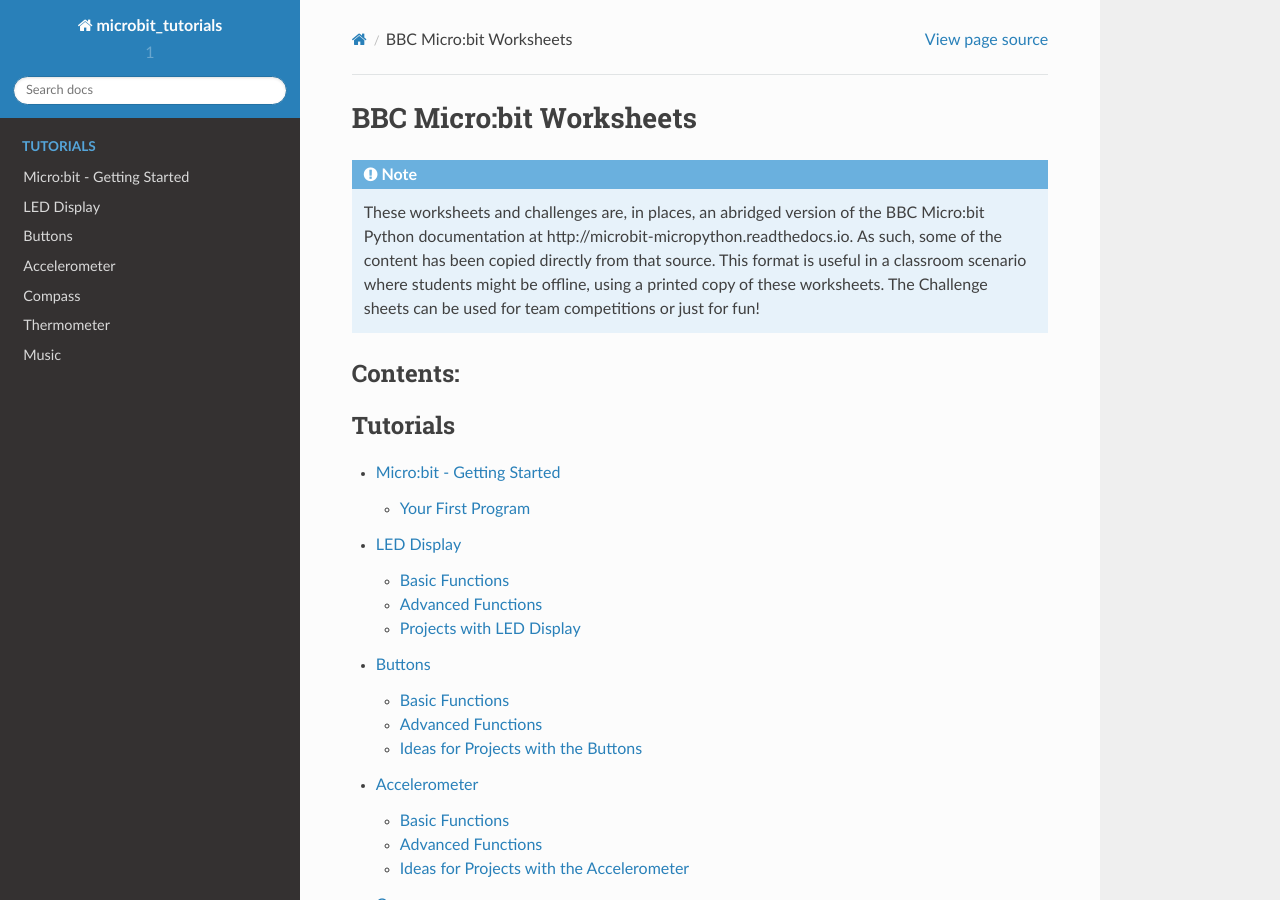
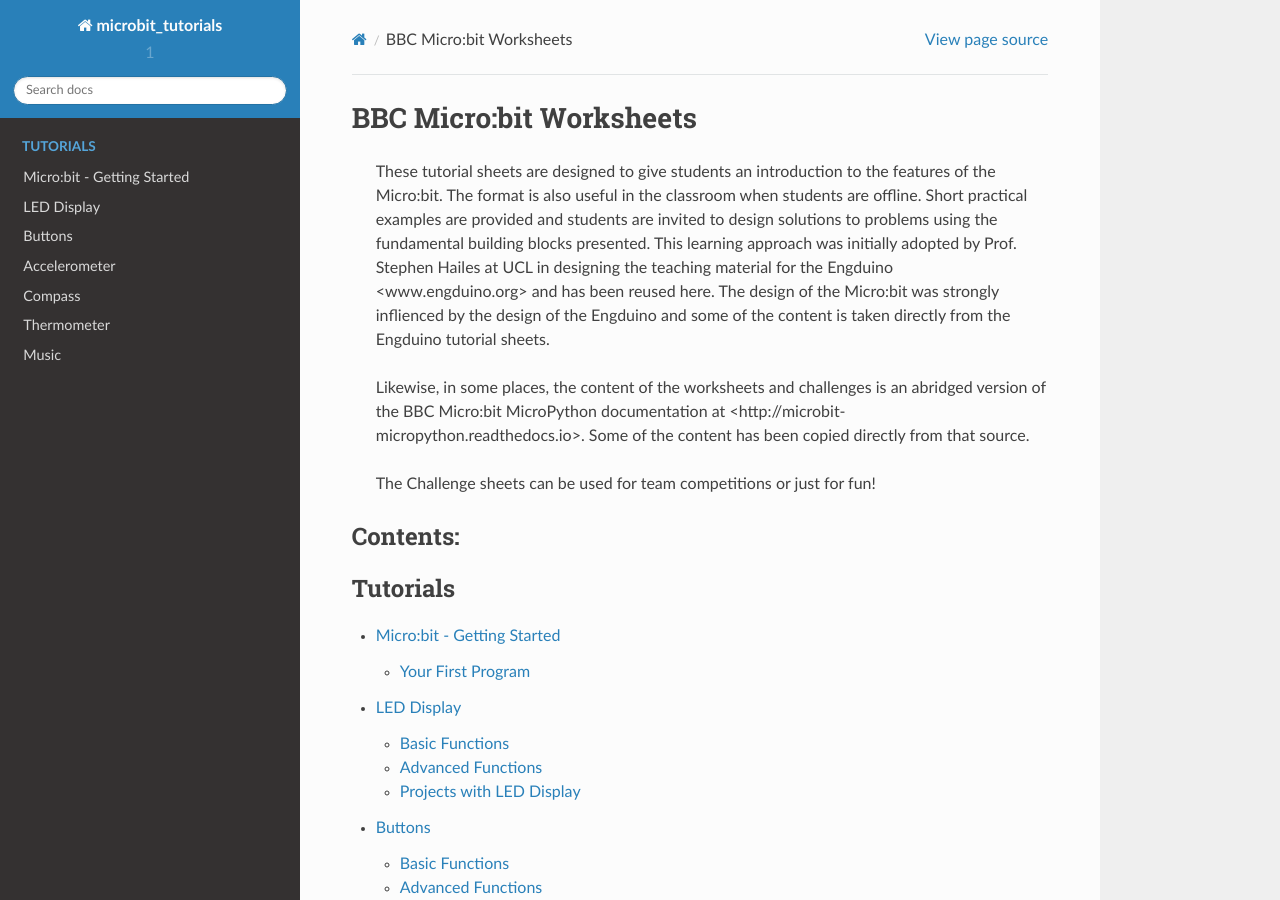
Before and after one commit to rharbird/microbit-challenges, a Sphinx documentation site: the page built from docs/source/index.rst, in a window 1280 px wide and 900 px high. Built offline with Sphinx 7.4.7 and the Read the Docs theme 2.0.0, drawn with Linux system fonts in a browser that asks for light colours; pages that are not in the unit, such as notebooks, are missing from menus.

Commit message:
Trying to get pictures rendering

```diff
--- a/docs/source/index.rst
+++ b/docs/source/index.rst
@@ -6,16 +6,19 @@
 BBC Micro:bit Worksheets
 ========================
 
+	These tutorial sheets are designed to give students an introduction to the features of the
+	Micro:bit.  The format is also useful in the classroom when students are offline.
+	Short practical examples are provided and students are invited to design solutions to problems
+	using the fundamental building blocks presented. This learning approach was initially adopted by
+	Prof. Stephen Hailes at UCL in designing the teaching material for the Engduino <www.engduino.org>
+	and has been reused here. The design of the Micro:bit was strongly inflienced by the design of the
+	Engduino and some of the content is taken directly from the Engduino tutorial sheets.
 
+	Likewise, in some places, the content of the worksheets and challenges is an abridged version of the
+	BBC Micro:bit MicroPython documentation at <http://microbit-micropython.readthedocs.io>.  Some of
+	the content has been copied directly from that source.
 
-.. note::
-
-	These worksheets and challenges are, in places,  an abridged version of the BBC Micro:bit Python
-	documentation at http://microbit-micropython.readthedocs.io. As
-	such, some of the content has been copied directly from that source. This
-	format is useful in a classroom scenario where students might be offline, using a printed copy of
-	these worksheets. The Challenge sheets can be used for team competitions or just for fun!
-
+	The Challenge sheets can be used for team competitions or just for fun!
 
 Contents:
 ---------
--- a/docs/source/tutorials/music.rst
+++ b/docs/source/tutorials/music.rst
@@ -6,7 +6,7 @@ create something for yourselves.  You can use the Micro:bit to play simple tunes
 
 By default the music module expects the speaker to be connected via pin 0.
 
-.. image:: pin0-gnd.jpg
+.. image:: pin0-gnd.png
 
 Connect your Micro:bit to some headphones like this:
 
```
